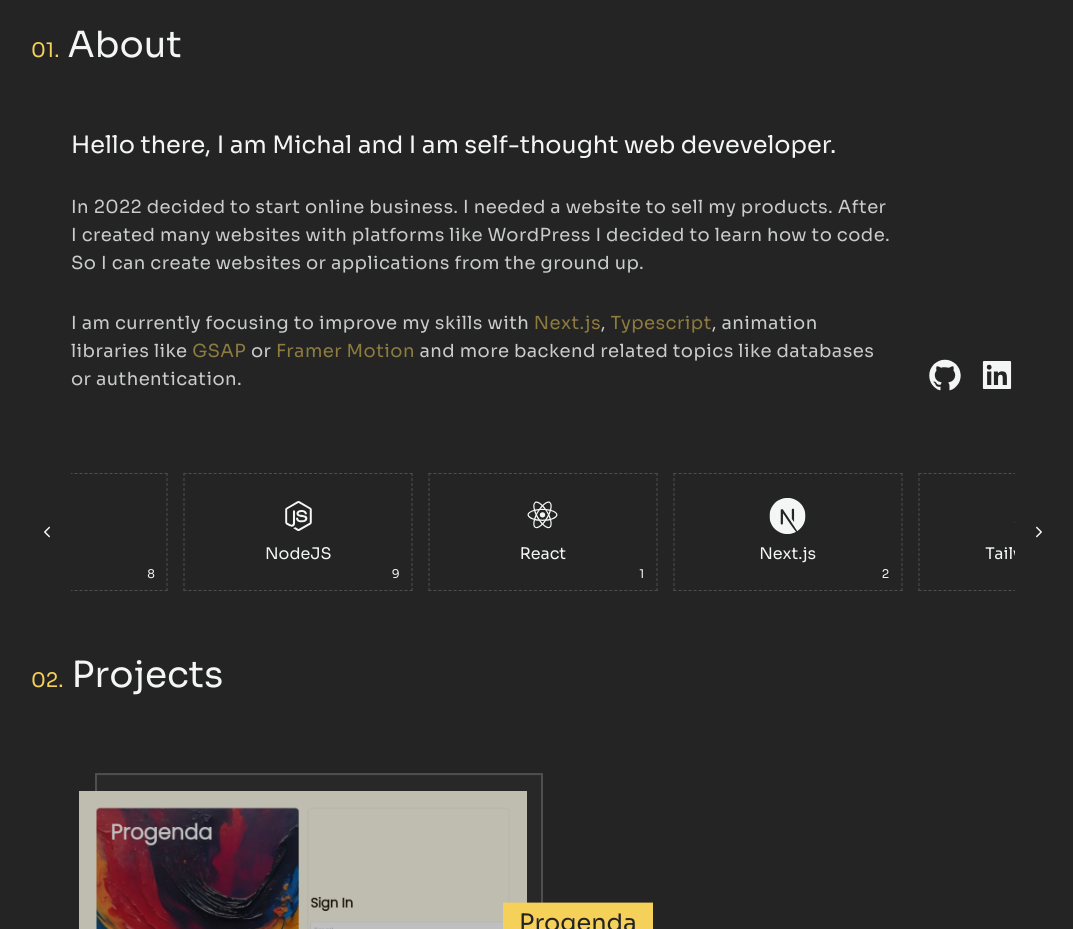
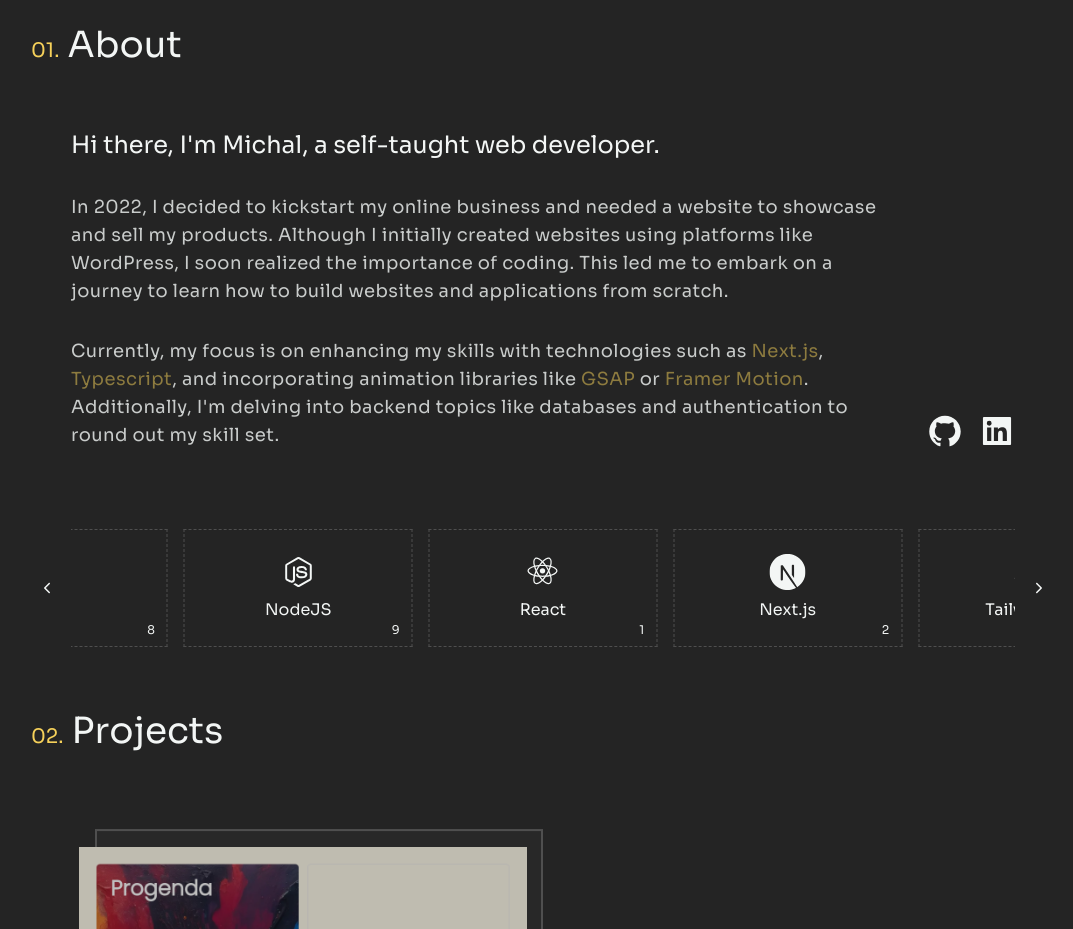
Before and after one commit to michalciberej/personal-website-v2, a Next.js app: page / in a window 1280 px wide. Shown: the part 840-1769 px from the top of the page, without its empty margins (97-1170 px from the left). Built offline with nearby package versions, Linux system fonts and the light colour scheme.

Commit message:
Refactored about text

```diff
--- a/app/components/sections/AboutMe.tsx
+++ b/app/components/sections/AboutMe.tsx
@@ -10,21 +10,25 @@ const AboutMe = () => {
         <div className='mb-20 md:px-10 flex flex-col md:flex-row w-full justify-between items-end gap-8'>
           <div className='space-y-8 flex flex-col'>
             <h3 className='text-2xl'>
-              Hello there, I am Michal and I am self-thought web deveveloper.
+              Hi there, I&#39;m Michal, a self-taught web developer.
             </h3>
             <p className='text-lg max-w-prose text-textD/80 tracking-wide'>
-              In 2022 decided to start online business. I needed a website to
-              sell my products. After I created many websites with platforms
-              like WordPress I decided to learn how to code. So I can create
-              websites or applications from the ground up.
+              In 2022, I decided to kickstart my online business and needed a
+              website to showcase and sell my products. Although I initially
+              created websites using platforms like WordPress, I soon realized
+              the importance of coding. This led me to embark on a journey to
+              learn how to build websites and applications from scratch.
             </p>
             <p className='text-lg max-w-prose text-textD/80 tracking-wide'>
-              I am currently focusing to improve my skills with
+              Currently, my focus is on enhancing my skills with technologies
+              such as
               <span className='text-primary/50'> Next.js</span>,
-              <span className='text-primary/50'> Typescript</span>, animation
-              libraries like <span className='text-primary/50'> GSAP</span> or
-              <span className='text-primary/50'> Framer Motion</span> and more
-              backend related topics like databases or authentication.
+              <span className='text-primary/50'> Typescript</span>, and
+              incorporating animation libraries like
+              <span className='text-primary/50'> GSAP</span> or
+              <span className='text-primary/50'> Framer Motion</span>.
+              Additionally, I&#39;m delving into backend topics like databases
+              and authentication to round out my skill set.
             </p>
           </div>
           <Socials />
```
